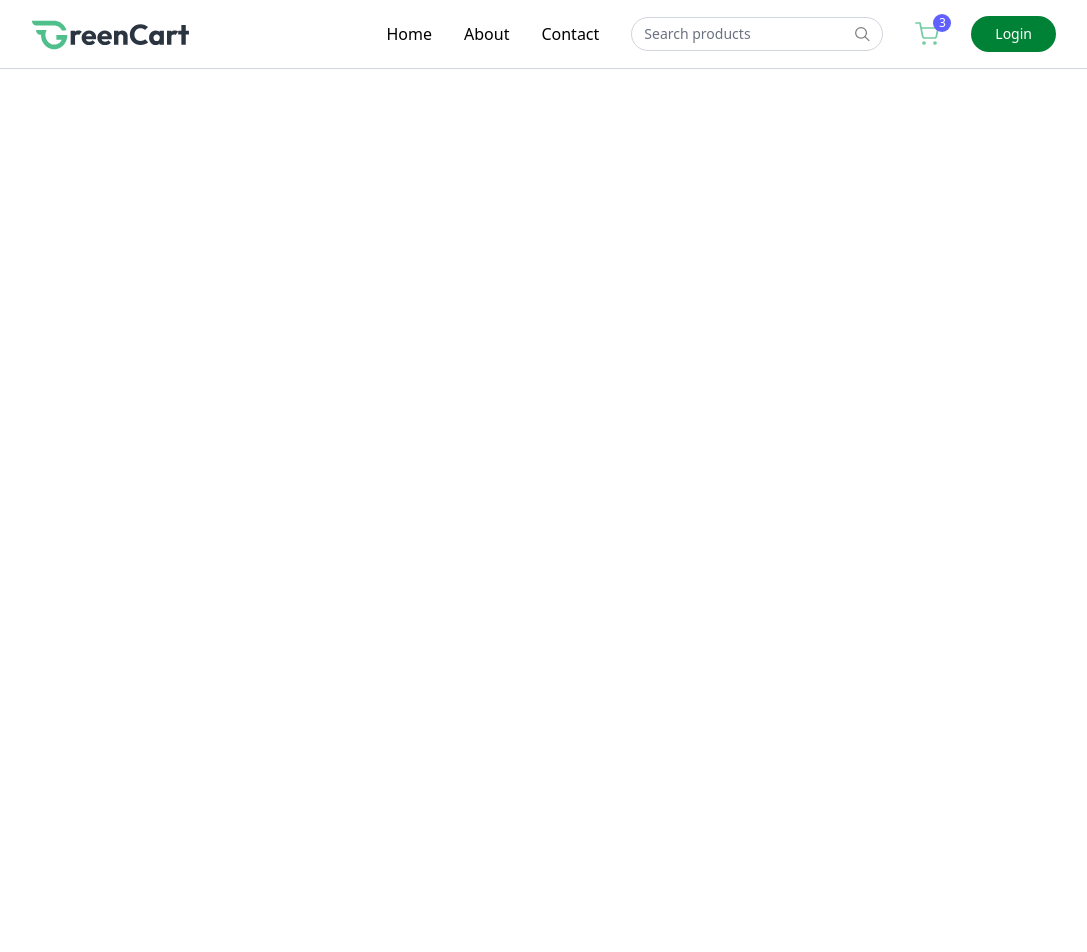
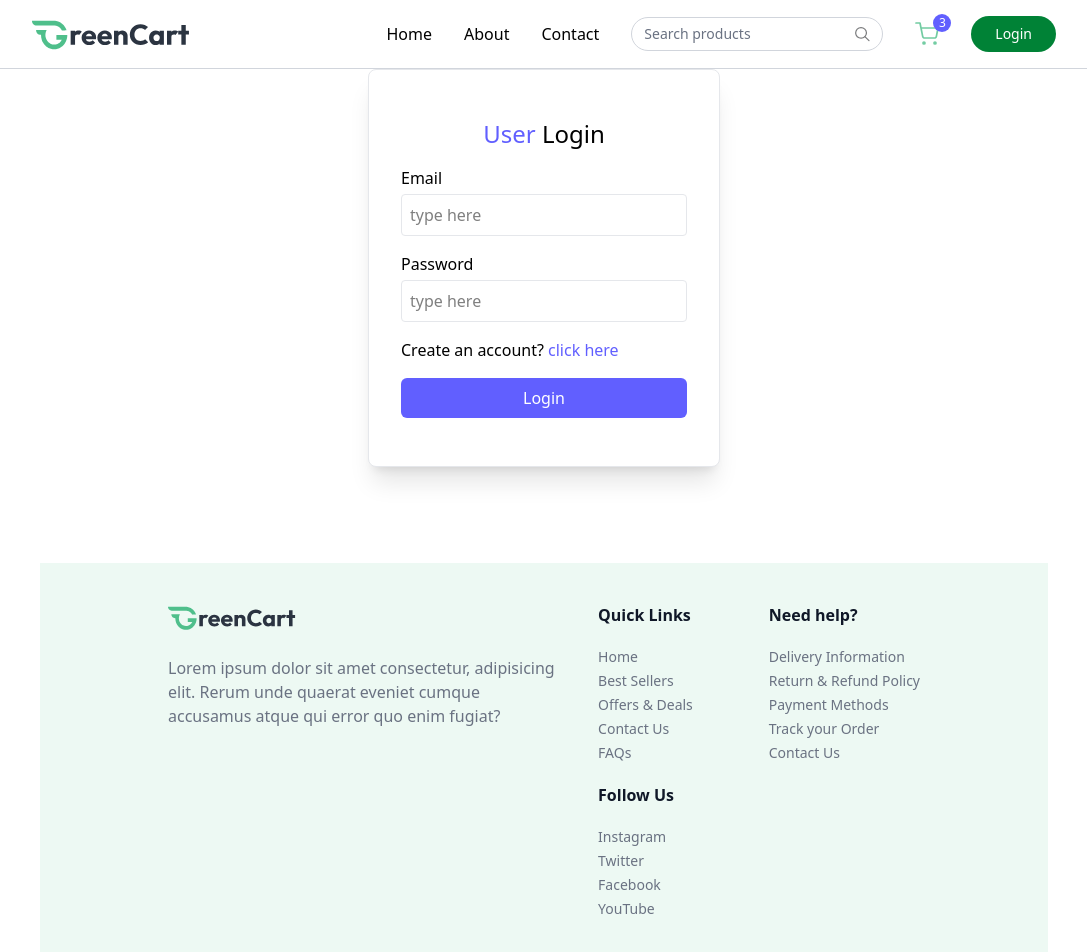
Before and after one commit to Ankitkpk/grocery_store, a React (Vite) app: page /products in a window 1280 px wide. Shown: the top 952 px of the page, without its empty margins (96-1183 px from the left). Before the commit the page ends 800 px from the top, so only its background shows below. Built offline with nearby package versions, Linux system fonts and the light colour scheme.

Commit message:
login commit

```diff
--- a/src/App.tsx
+++ b/src/App.tsx
@@ -1,23 +1,28 @@
-import React from 'react';
+import React, { useContext } from 'react';
+import { Routes, Route, useLocation } from 'react-router-dom';
 import Navbar from './components/Navbar.tsx';
-import { Routes, Route, useLocation } from 'react-router-dom';
 import Home from './pages/Home.tsx';
+import Footer from './components/Footer.tsx';
 import { Toaster } from 'react-hot-toast';
+import { AppContext } from './context/AppContext.tsx';
+import Login from './components/Login.tsx';
+
 
 const App = () => {
-  const issellerPath = useLocation().pathname.includes("seller");
+  const isSellerPath = useLocation().pathname.startsWith("/seller");
+  const {showuserLogin}=useContext(AppContext);
 
   return (
     <div>
-      {!issellerPath && <Navbar />}
-
+      {!isSellerPath && <Navbar />}
+      {!showuserLogin && <Login/>}
       <Toaster />
 
-      <div className={`${issellerPath ? '' : 'rounded-md px-6 md:px-16 lg:px-24 xl:px-34'}`}>
+      <div className={`${isSellerPath ? '' : 'rounded-md px-6 md:px-16 lg:px-24 xl:px-34'}`}>
         <Routes>
           <Route path="/" element={<Home />} />
-
         </Routes>
+        {!isSellerPath && <Footer />}
       </div>
     </div>
   );
--- /dev/null
+++ b/src/components/Footer.tsx
@@ -0,0 +1,36 @@
+
+import React from "react";
+import { assets, footerLinks } from "../assets/assets";
+
+
+const Footer: React.FC = () => {
+  return (
+    <div className="w-full px-6 md:px-16 lg:px-24 xl:px-32 mt-24 bg-primary/10">
+    <div className="flex flex-col md:flex-row items-start justify-between gap-10 py-10 border-b border-gray-500/30 text-gray-500">
+        <div>
+            <img className="w-34 md:w-32" src={assets.logo} alt="dummyLogoColored" />
+            <p className="max-w-[410px] mt-6">Lorem ipsum dolor sit amet consectetur, adipisicing elit. Rerum unde quaerat eveniet cumque accusamus atque qui error quo enim fugiat?</p>
+        </div>
+        <div className="flex flex-wrap justify-between w-full md:w-[45%] gap-5">
+            {footerLinks.map((section, index) => (
+                <div key={index}>
+                    <h3 className="font-semibold text-base text-gray-900 md:mb-5 mb-2">{section.title}</h3>
+                    <ul className="text-sm space-y-1">
+                        {section.links.map((link, i) => (
+                            <li key={i}>
+                                <a href={link.url} className="hover:underline transition">{link.text}</a>
+                            </li>
+                        ))}
+                    </ul>
+                </div>
+            ))}
+        </div>
+    </div>
+    <p className="py-4 text-center text-sm md:text-base text-gray-500/80">
+        Copyright {new Date().getFullYear()} © PrebuiltUI All Right Reserved.
+    </p>
+</div>
+);
+};
+
+export default Footer;
--- /dev/null
+++ b/src/components/Login.tsx
@@ -0,0 +1,47 @@
+import React from "react";
+
+const Login: React.FC = () => {
+    const [state, setState] = React.useState("login");
+    const [name, setName] = React.useState("");
+    const [email, setEmail] = React.useState("");
+    const [password, setPassword] = React.useState("");
+
+
+  return (
+    <div>
+      <form className="flex flex-col gap-4 m-auto items-start p-8 py-12 w-80 sm:w-[352px] rounded-lg shadow-xl border border-gray-200 bg-white">
+            <p className="text-2xl font-medium m-auto">
+                <span className="text-indigo-500">User</span> {state === "login" ? "Login" : "Sign Up"}
+            </p>
+            {state === "register" && (
+                <div className="w-full">
+                    <p>Name</p>
+                    <input onChange={(e) => setName(e.target.value)} value={name} placeholder="type here" className="border border-gray-200 rounded w-full p-2 mt-1 outline-indigo-500" type="text" required />
+                </div>
+            )}
+            <div className="w-full ">
+                <p>Email</p>
+                <input onChange={(e) => setEmail(e.target.value)} value={email} placeholder="type here" className="border border-gray-200 rounded w-full p-2 mt-1 outline-indigo-500" type="email" required />
+            </div>
+            <div className="w-full ">
+                <p>Password</p>
+                <input onChange={(e) => setPassword(e.target.value)} value={password} placeholder="type here" className="border border-gray-200 rounded w-full p-2 mt-1 outline-indigo-500" type="password" required />
+            </div>
+            {state === "register" ? (
+                <p>
+                    Already have account? <span onClick={() => setState("login")} className="text-indigo-500 cursor-pointer">click here</span>
+                </p>
+            ) : (
+                <p>
+                    Create an account? <span onClick={() => setState("register")} className="text-indigo-500 cursor-pointer">click here</span>
+                </p>
+            )}
+            <button className="bg-indigo-500 hover:bg-indigo-600 transition-all text-white w-full py-2 rounded-md cursor-pointer">
+                {state === "register" ? "Create Account" : "Login"}
+            </button>
+        </form>
+    </div>
+  );
+};
+
+export default Login;
--- /dev/null
+++ b/src/components/Newsletter.tsx
@@ -0,0 +1,25 @@
+import React from "react";
+
+const Newsletter: React.FC = () => {
+  return (
+    <div className="flex flex-col items-center justify-center text-center space-y-2 mt-24 pb-10">
+            <h1 className="md:text-4xl text-2xl font-semibold">Never Miss a Deal!</h1>
+            <p className="md:text-lg text-gray-500/70 pb-8">
+                Subscribe to get the latest offers, new arrivals, and exclusive discounts
+            </p>
+            <form className="flex items-center justify-between max-w-2xl w-full md:h-13 h-12">
+                <input
+                    className="border border-gray-300 rounded-md h-full border-r-0 outline-none w-full rounded-r-none px-3 text-gray-500"
+                    type="text"
+                    placeholder="Enter your email id"
+                    required
+                />
+                <button type="submit" className="md:px-12 px-8 h-full text-white bg-green-800 transition-all cursor-pointer rounded-md rounded-l-none">
+                    Subscribe
+                </button>
+            </form>
+        </div>
+  );
+};
+
+export default Newsletter;
--- a/src/pages/Home.tsx
+++ b/src/pages/Home.tsx
@@ -3,6 +3,7 @@
 import Categories from '../components/Categories';
 import Seller from '../components/Seller';
 import BottleBanner from '../components/Bottlebaner';
+import Newsletter from '../components/Newsletter';
 
 const Home: React.FC = () => {
   return (
@@ -11,6 +12,7 @@
        <Categories/>
        <Seller/>
        <BottleBanner/>
+       <Newsletter/>
     </div>
   );
 };
```
